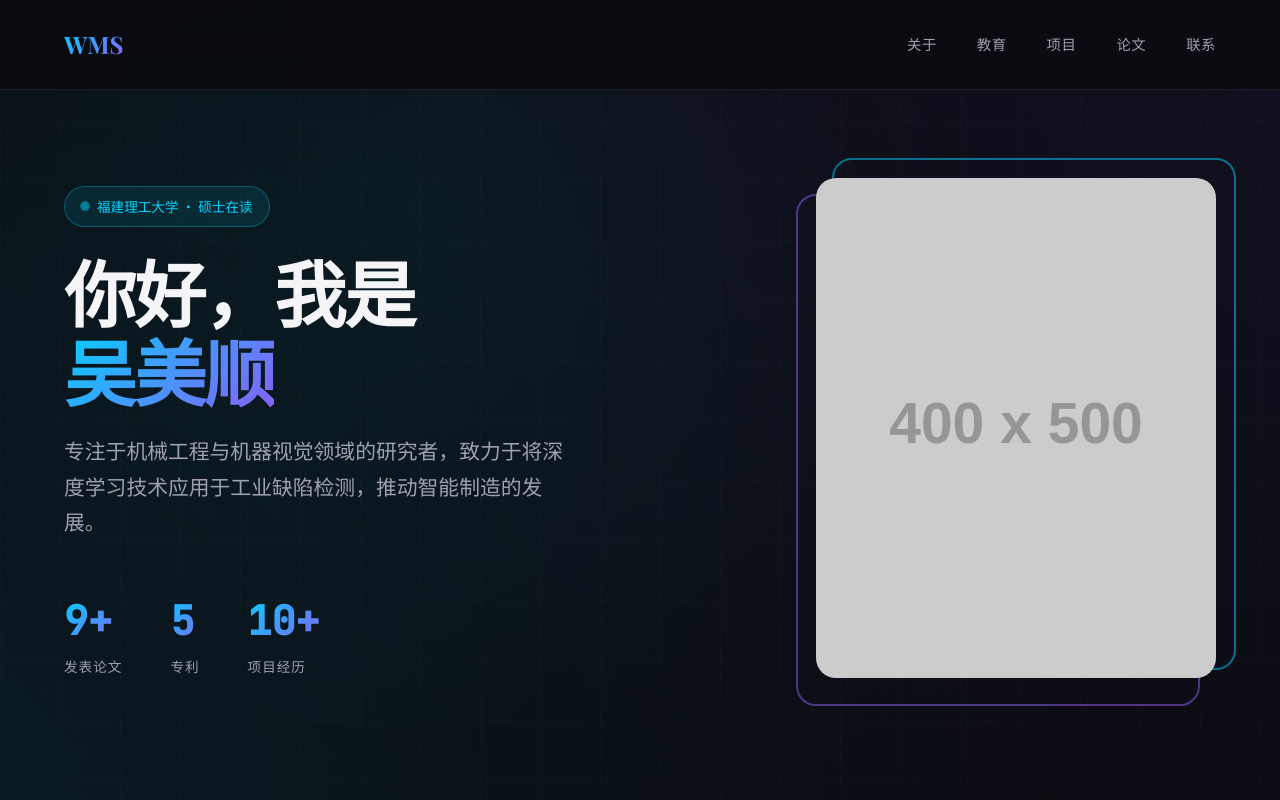
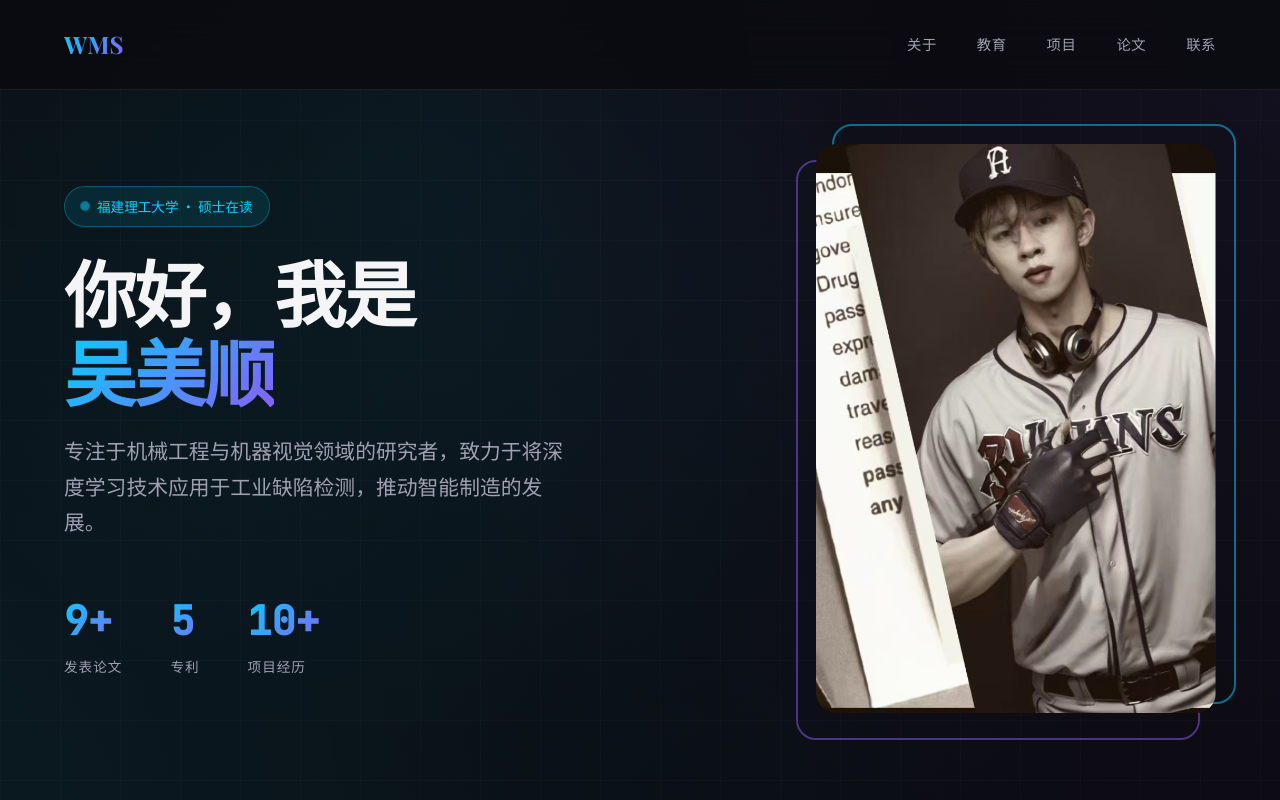
Before and after one commit to 01WineCool/01Winecool.github.io, a plain HTML site: page index.html in a window 1280 px wide. Shown: the top 800 px of the page. Drawn offline with nearby package versions, Linux system fonts and the light colour scheme; placeholder pictures from the web are drawn by us.

Commit message:
Update index.html

```diff
--- a/index.html
+++ b/index.html
@@ -885,7 +885,7 @@
                 </div>
             </div>
             <div class="hero-image">
-                <img src="https://via.placeholder.com/400x500/1a1a24/00d4ff?text=Photo" alt="吴美顺照片">
+                <img src="Photo_winecool.jpg" alt="吴美顺照片">
             </div>
         </div>
     </section>
```
